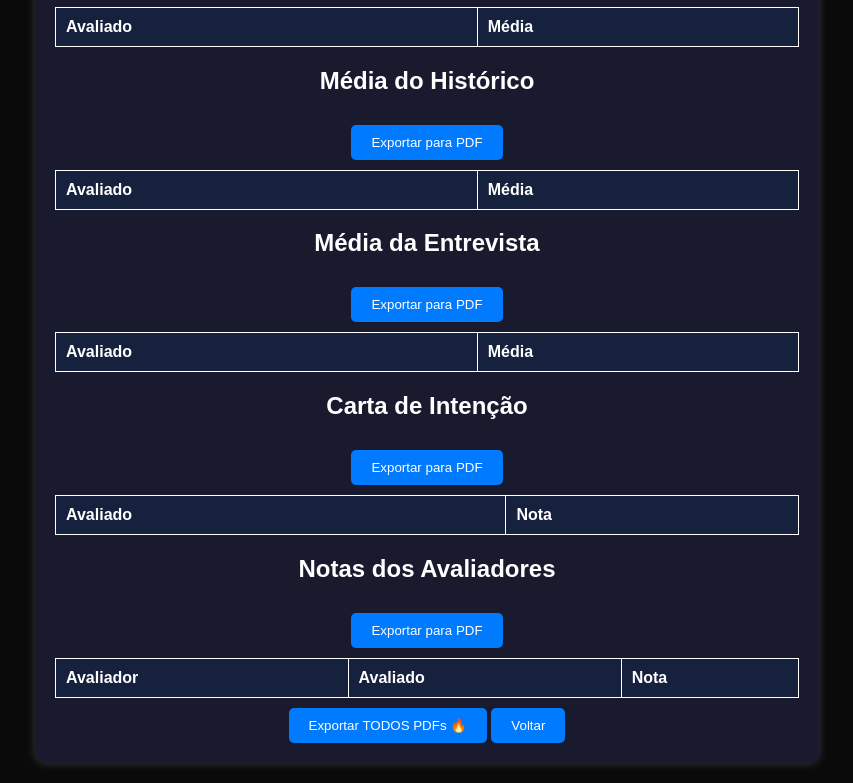
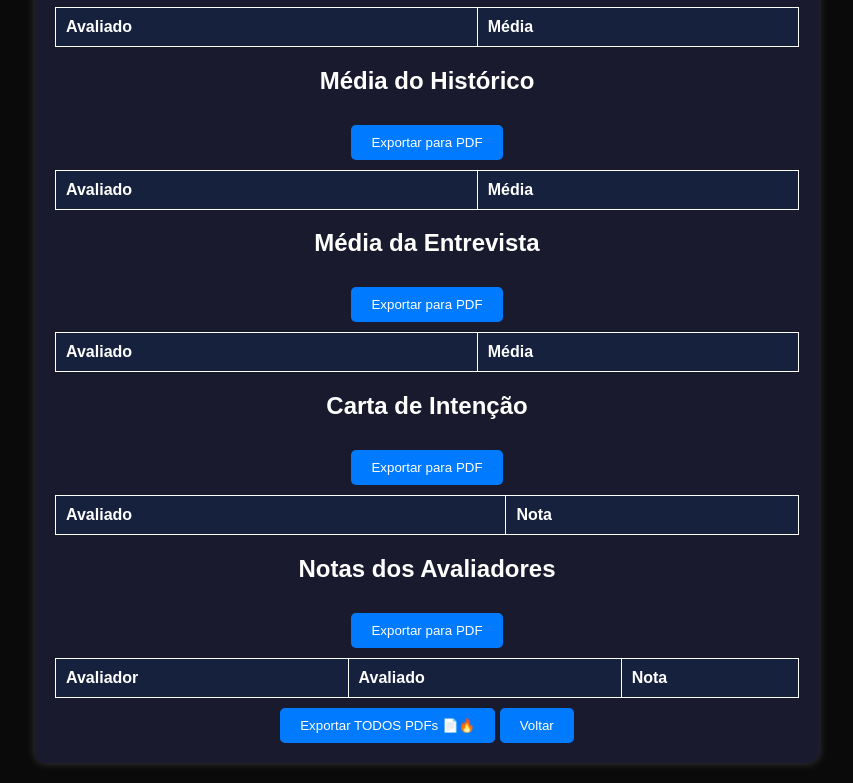
Before and after one commit to JosePedro1/avaliador-admin, a website: page public/admin.html in a window 1280 px wide. Shown: the part 322-1105 px from the top of the page, without its empty margins (213-1066 px from the left). Drawn offline with nearby package versions, Linux system fonts and the light colour scheme; no server answers.

Commit message:
exibir notas concertado

```diff
--- a/public/admin.html
+++ b/public/admin.html
@@ -77,7 +77,7 @@
         </thead>
         <tbody id="tabela-avaliacoes"></tbody>
     </table>
-    <button onclick="exportarTodosPDFs()">Exportar TODOS PDFs 🔥</button>
+    <button onclick="exportarTodosPDFs(this)">Exportar TODOS PDFs 📄🔥</button>
 
     <button onclick="window.location.href='index.html'">Voltar</button>
 </div>
```
